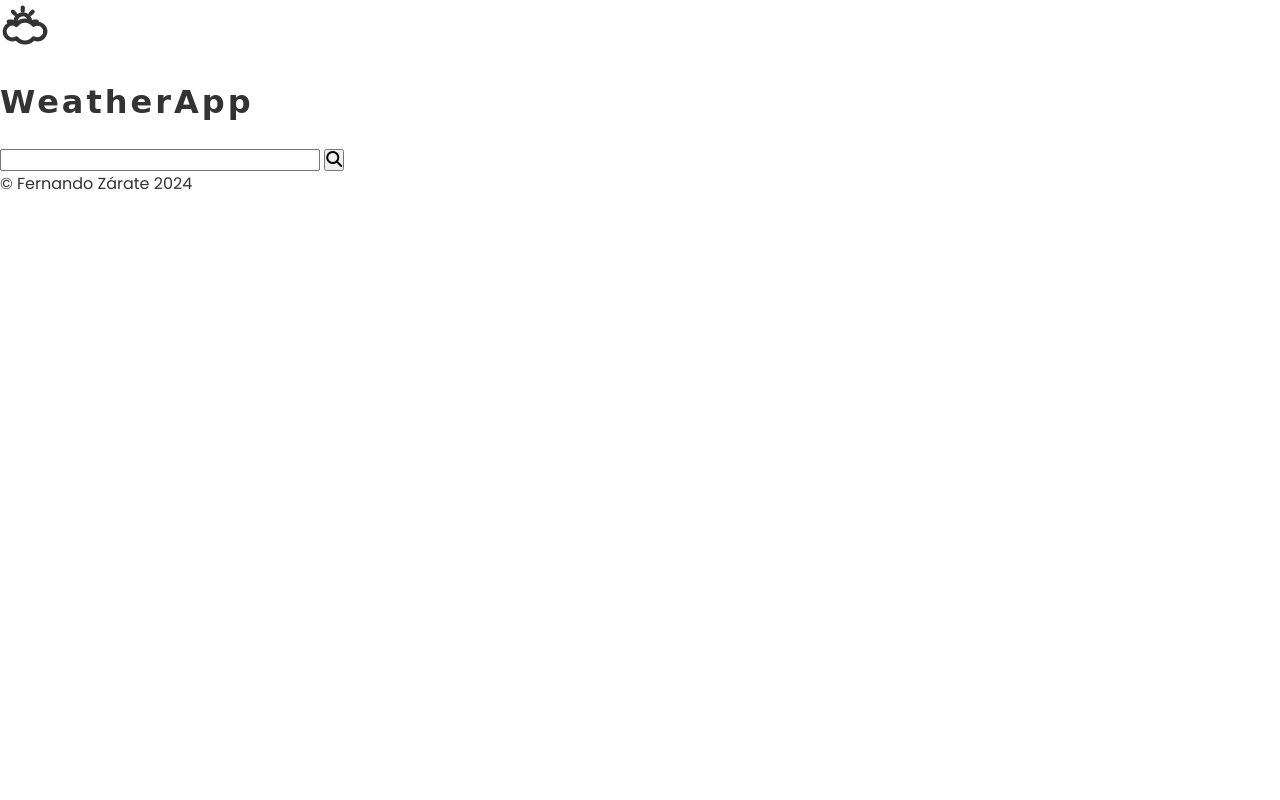
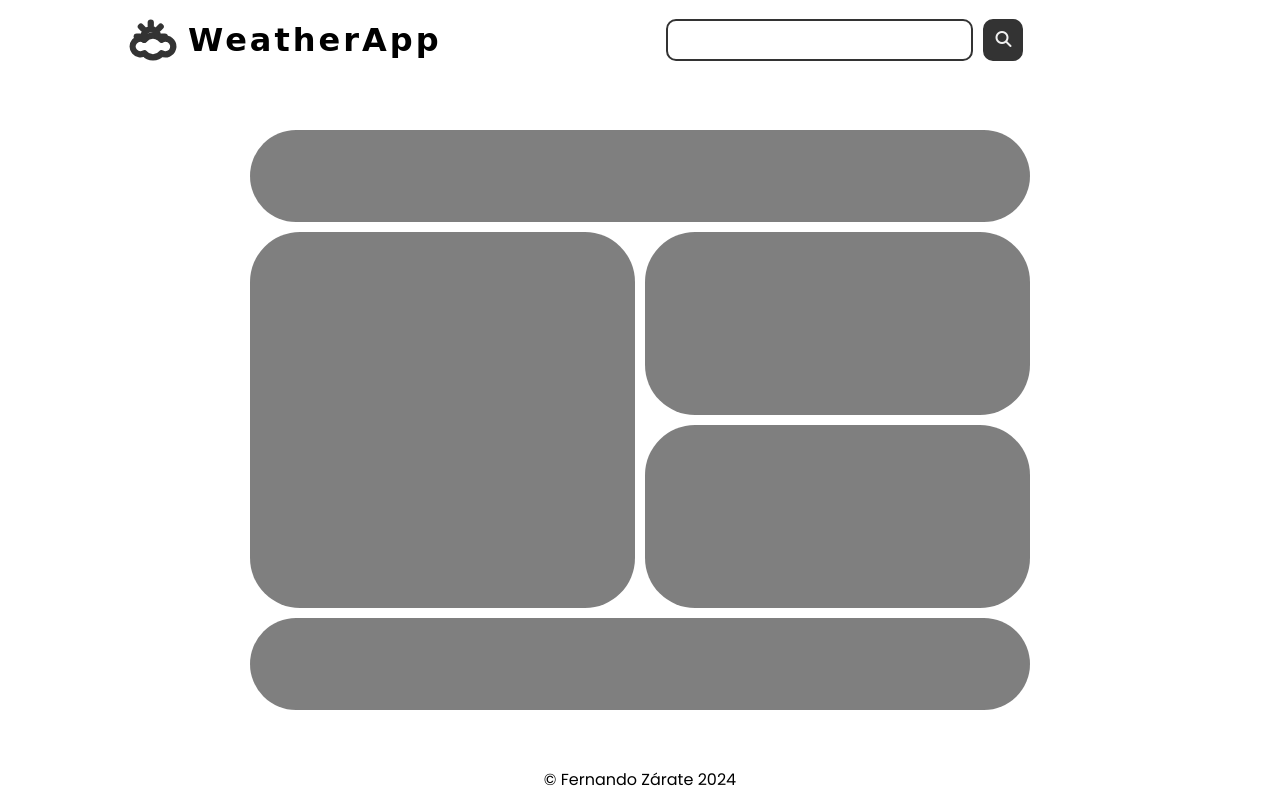
Before and after one commit to fernandozarate07/weather-app, a website built with webpack: page src/template.html in a window 1280 px wide. Built offline with nearby package versions, Linux system fonts and the light colour scheme; a web font is replaced by a local one.

Commit message:
Add styles in the structure of html

```diff
--- a/src/styles/general.css
+++ b/src/styles/general.css
@@ -8,6 +8,16 @@
 :root {
   --white-soft: #f1f1f1;
   --black-soft: #333333;
-  --day-gradient: linear-gradient(to right, #fbc531, #4e73df);
-  --night-gradient: linear-gradient(to right, #1e3a8a, #0f172a);
+  --day-gradient: linear-gradient(to bottom, #fbc531, #f39c12, #e67e22, #2980b9, #3498db, #4e73df);
+  --night-gradient: linear-gradient(to bottom, #1e3a8a, #334e92, #3b6fa6, #0f172a, #020c1b, #020d1f);
+  --black-transparent: rgba(0, 0, 0, 0.5);
+  --semi-transparent-white: rgba(255, 255, 255, 0.7);
 }
+.body-day {
+  background: var(--day-gradient);
+  color: var(--black-soft);
+}
+.body-night {
+  background: var(--night-gradient);
+  color: var(--white-soft);
+}
--- a/src/styles/styles.css
+++ b/src/styles/styles.css
@@ -1,8 +1,89 @@
-body {
+.body {
+  width: 100vw;
+  height: 100vh;
+  padding-inline: 10vw;
+
+  display: grid;
+  grid-template-rows: 10vh 1fr 5vh;
+
   font-family: "Poppins", sans-serif;
   font-size: 16px;
   line-height: 1.5;
-  color: var(--black-soft);
+}
+/* header */
+.header {
+  display: flex;
+  justify-content: space-between;
+  align-items: center;
+}
+.header__logo-container {
+  display: flex;
+  justify-content: center;
+  align-items: center;
+  gap: 10px;
+}
+.header__search-form {
+  width: 60%;
+
+  display: flex;
+  justify-content: center;
+  align-items: center;
+  gap: 10px;
+}
+.header__input {
+  width: 50%;
+  padding: 10px;
+  border-radius: 10px;
+  border: 2px solid var(--black-soft);
+  background-color: transparent;
+  outline: none;
+}
+.haeder__btn {
+  padding: 10px;
+  border-radius: 10px;
+  border: 2px solid var(--black-soft);
+  background-color: var(--black-soft);
+  cursor: pointer;
+}
+.header__i {
+  color: var(--white-soft);
+}
+/* main */
+.main {
+  display: flex;
+  justify-content: center;
+  align-items: center;
+}
+.main__info-container {
+  padding: 10px;
+  width: 800px;
+  height: 600px;
+  display: grid;
+  grid-template-columns: 1fr 1fr;
+  grid-template-rows: 1fr 2fr 2fr 1fr;
+  gap: 10px;
+
+  border-radius: 50px;
+  overflow: hidden;
+}
+.item-grid {
+  border-radius: 50px;
+  background-color: var(--black-transparent);
+}
+.main__place {
+  grid-column: 1 / 3;
+}
+.main__temperature {
+  grid-row: 2 / 4;
+}
+.main__date-and-time {
+  grid-column: 1 / 3;
+}
+/* footer */
+.footer {
+  display: flex;
+  justify-content: center;
+  align-items: center;
 }
 .temperature-font {
   font-family: "Orbitron", sans-serif;
@@ -11,6 +92,7 @@ body {
   color: #ff6f00;
 }
 .header__logo-name {
+  margin: 0;
   font-family: "Knewave", cursive;
   font-size: 2rem;
   letter-spacing: 3px;
--- a/src/template.html
+++ b/src/template.html
@@ -13,11 +13,11 @@
     <link href="https://fonts.googleapis.com/css2?family=Orbitron:wght@400;700&display=swap" rel="stylesheet" />
     <link href="https://fonts.googleapis.com/css2?family=Knewave&display=swap" rel="stylesheet" />
   </head>
-  <body>
+  <body class="body">
     <!-- header -->
     <header class="header">
       <div class="header__logo-container">
-        <svg width="50px" height="50px" stroke-width="4" viewBox="0 0 48 48" xmlns="http://www.w3.org/2000/svg">
+        <svg width="50px" height="50px" stroke-width="6" viewBox="0 0 48 48" xmlns="http://www.w3.org/2000/svg">
           <defs>
             <style>
               .a {
@@ -48,11 +48,11 @@
     <!-- main -->
     <main class="main">
       <div class="main__info-container">
-        <div class="main__palce"></div>
-        <div class="main__temperature"></div>
-        <div class="main__status-img"></div>
-        <div class="main__status-text"></div>
-        <div class="main__date-and-time"></div>
+        <div class="main__place item-grid"></div>
+        <div class="main__temperature item-grid"></div>
+        <div class="main__status-img item-grid"></div>
+        <div class="main__status-text item-grid"></div>
+        <div class="main__date-and-time item-grid"></div>
       </div>
     </main>
     <footer class="footer">
```
